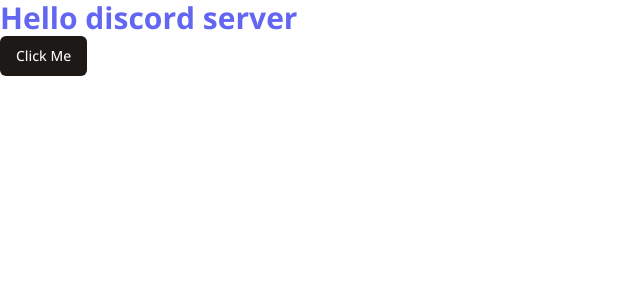
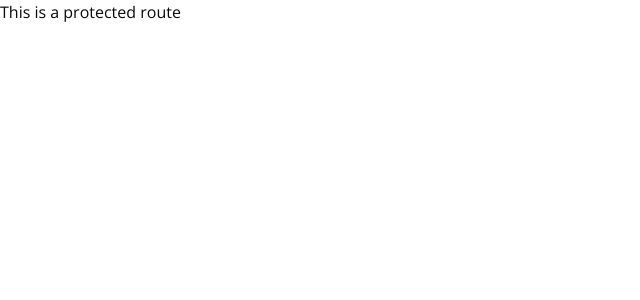
Before and after one commit to fkiptooh/discord-server, a Next.js app: page / in a window 1280 px wide. Shown: the top 300 px of the page, without its empty margins (0-640 px from the left). Built offline with nearby package versions, Linux system fonts and the light colour scheme.

Commit message:
Feature(Auth) - integrated clerk for auth

```diff
--- /dev/null
+++ b/app/(auth)/(routes)/sign-in/[[...sign-in]]/page.tsx
@@ -0,0 +1,5 @@
+import { SignIn } from "@clerk/nextjs";
+
+export default function Page() {
+  return <SignIn />;
+}
--- /dev/null
+++ b/app/(auth)/(routes)/sign-up/[[...sign-up]]/page.tsx
@@ -0,0 +1,5 @@
+import { SignUp } from "@clerk/nextjs";
+
+export default function Page() {
+  return <SignUp />;
+}
--- a/app/(auth)/login/page.tsx
+++ /dev/null
@@ -1,5 +0,0 @@
-const LoginPage = () => {
-    return ( <div>Login Page</div> );
-}
-
-export default LoginPage;
--- a/app/(auth)/register/page.tsx
+++ /dev/null
@@ -1,9 +0,0 @@
-const RegisterPage = () => {
-    return (
-        <div>
-            Register Page!
-        </div>
-     );
-}
-
-export default RegisterPage;
--- /dev/null
+++ b/app/(main)/(routes)/page.tsx
@@ -0,0 +1,7 @@
+export default function Home() {
+  return (
+    <div>
+      <p>This is a protected route</p>
+    </div>
+  )
+}
--- a/app/layout.tsx
+++ b/app/layout.tsx
@@ -1,3 +1,4 @@
+import { ClerkProvider } from '@clerk/nextjs'
 import './globals.css'
 import type { Metadata } from 'next'
 import { Open_Sans } from 'next/font/google'
@@ -15,8 +16,10 @@
   children: React.ReactNode
 }) {
   return (
-    <html lang="en">
-      <body className={font.className}>{children}</body>
-    </html>
+    <ClerkProvider>
+      <html lang="en">
+        <body className={font.className}>{children}</body>
+      </html>
+    </ClerkProvider>
   )
 }
--- a/app/page.tsx
+++ /dev/null
@@ -1,11 +0,0 @@
-import { Button } from "@/components/ui/button";
-
-
-export default function Home() {
-  return (
-    <div>
-      <p className='text-3xl font-bold text-indigo-500'>Hello discord server</p>
-      <Button>Click Me</Button>
-    </div>
-  )
-}
--- a/package.json
+++ b/package.json
@@ -9,6 +9,7 @@
     "lint": "next lint"
   },
   "dependencies": {
+    "@clerk/nextjs": "^4.23.5",
     "@radix-ui/react-slot": "^1.0.2",
     "@types/node": "20.6.2",
     "@types/react": "18.2.21",
```
Also changed, not shown: middleware.ts (added, +10 -0 lines), 2 other files (tests, documents, lock files or other folders).
